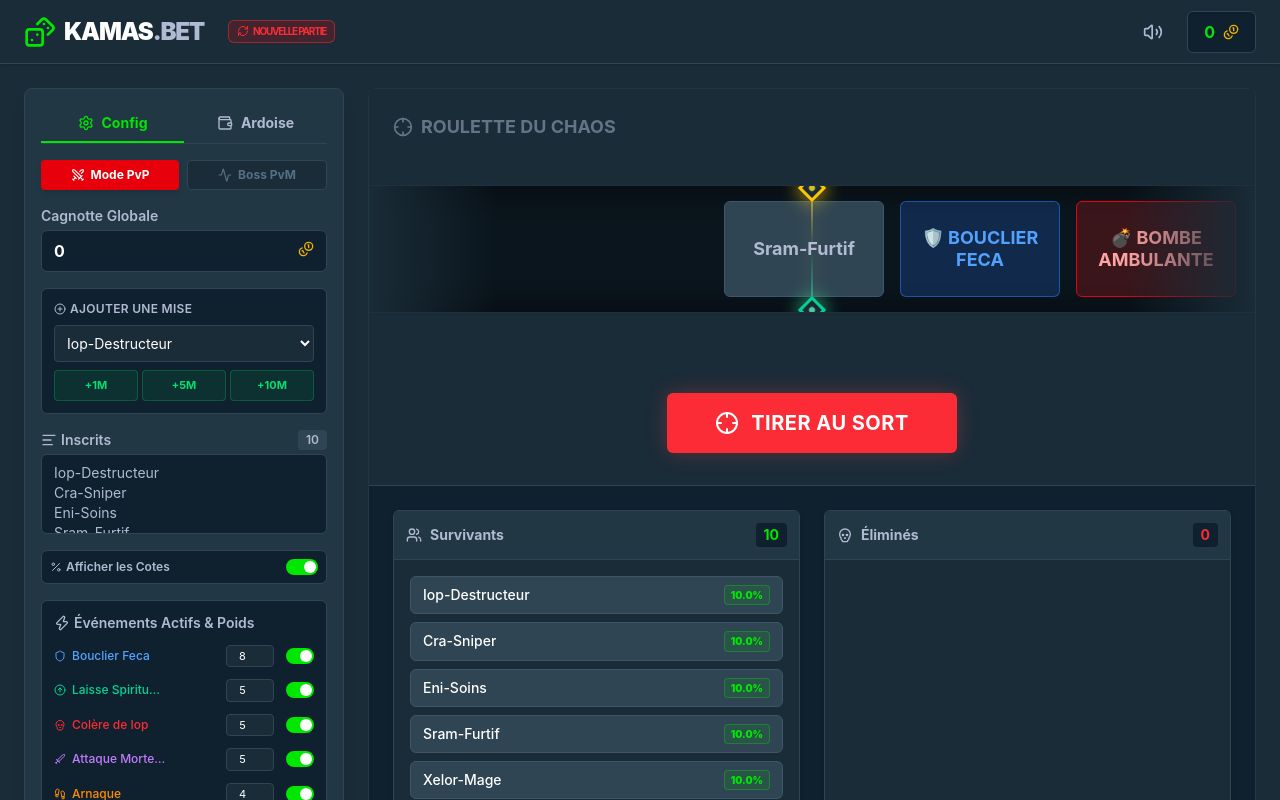
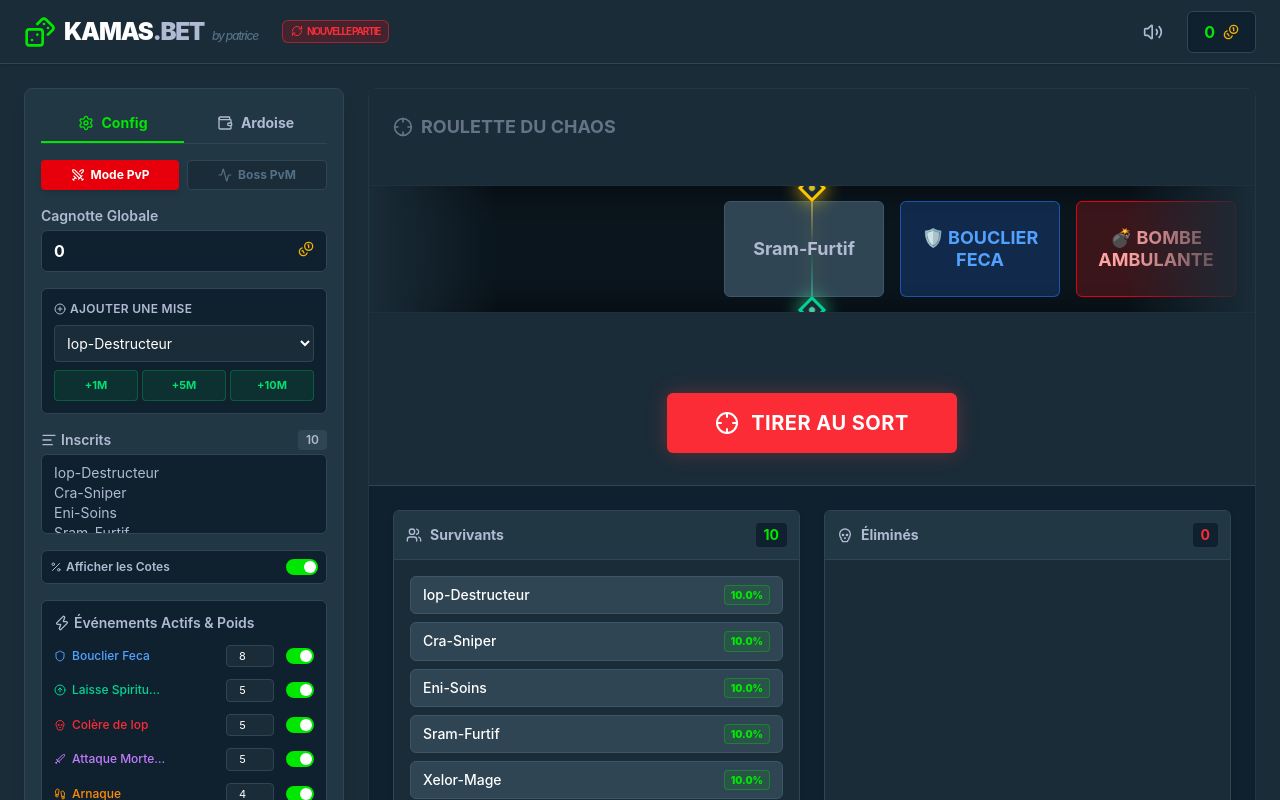
Before and after one commit to Fisticent/dofuskamas.bet, a React (Vite) app: page / in a window 1280 px wide. Shown: the top 800 px of the page. Built offline with nearby package versions, Linux system fonts and the light colour scheme.

Commit message:
Change branding to Kamas.bet by Patrice

```diff
--- a/index.html
+++ b/index.html
@@ -4,7 +4,7 @@
     <meta charset="UTF-8" />
     <link rel="icon" type="image/svg+xml" href="/favicon.svg" />
     <meta name="viewport" content="width=device-width, initial-scale=1.0" />
-    <title>Kamas Bet</title>
+    <title>Kamas.bet by Patrice</title>
   </head>
   <body>
     <div id="root"></div>
--- a/src/App.jsx
+++ b/src/App.jsx
@@ -582,7 +582,7 @@ const App = () => {
       <header className="w-full h-16 bg-[#1a2c38] border-b border-[#2f4553] flex items-center justify-between px-6 shadow-sm z-30 relative">
         <div className="flex items-center gap-2 text-2xl font-black tracking-tighter">
           <Dices className="text-[#00e701] w-8 h-8" />
-          <span>KAMAS<span className="text-[#b1bad3]">.BET</span></span>
+          <span className="flex items-baseline">KAMAS<span className="text-[#b1bad3]">.BET</span><span className="ml-2 text-xs text-[#557086] font-medium lowercase italic">by Patrice</span></span>
           <div className="flex items-center gap-2 ml-4">
             <button onClick={resetGlobal} className="text-[10px] bg-red-600/20 text-red-500 border border-red-500/50 hover:bg-red-500 hover:text-white px-2 py-1 rounded-md transition-colors flex items-center gap-1 uppercase font-bold" title="Tout réinitialiser">
                <RefreshCw className="w-3 h-3" /> NOUVELLE PARTIE
```
